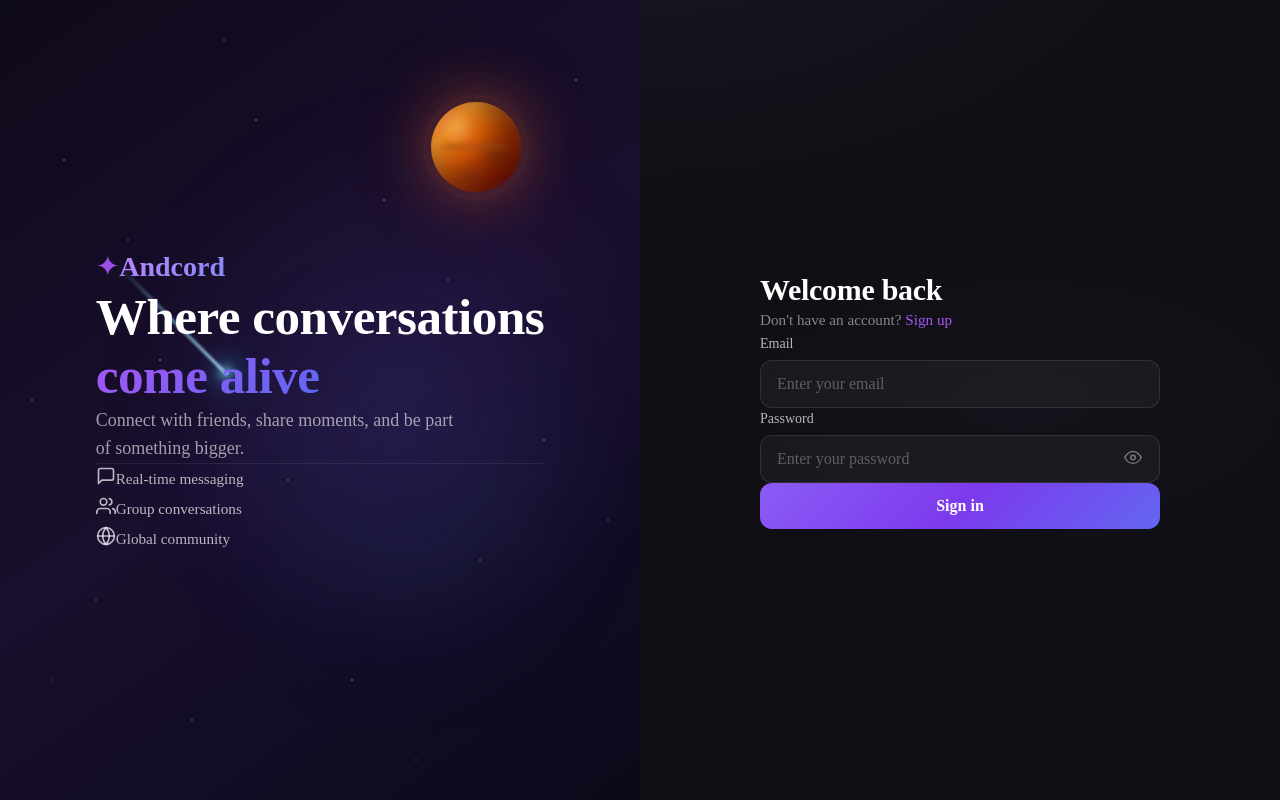
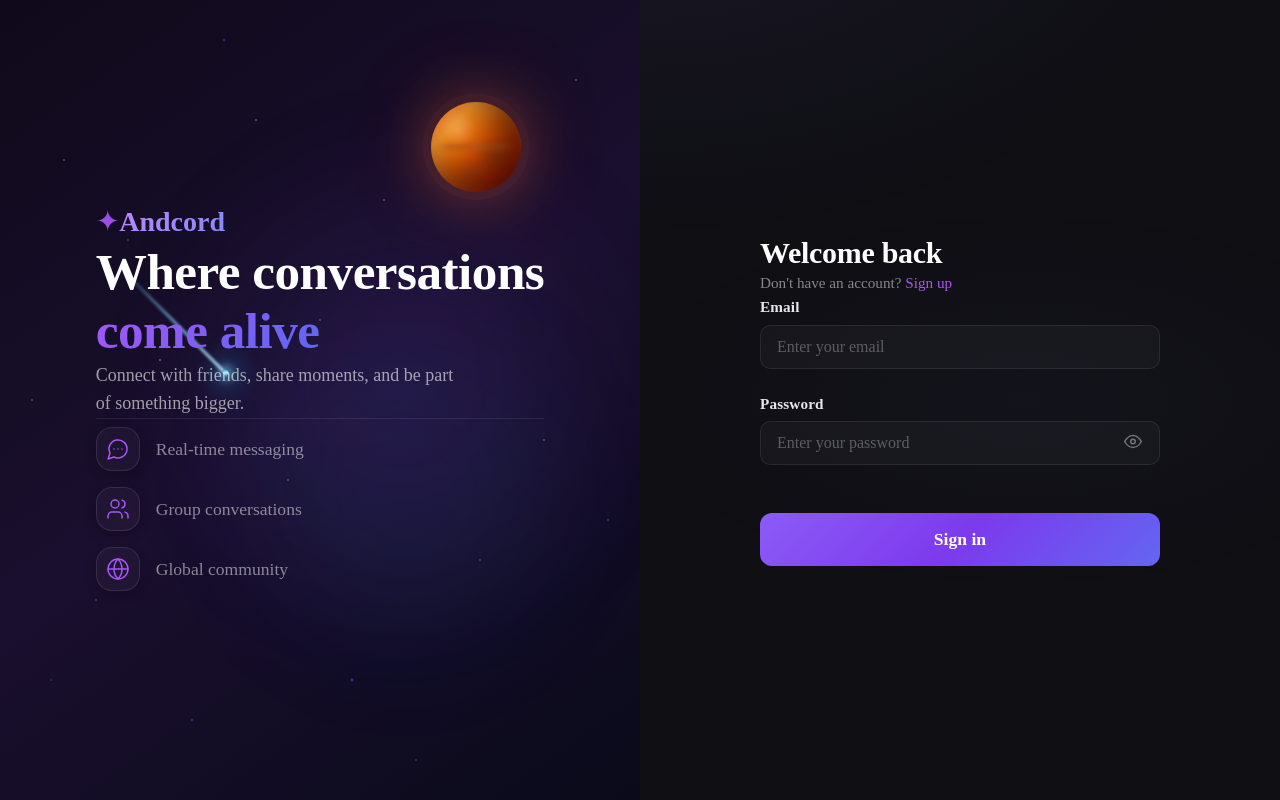
Before and after one commit to SetFodi/Andcord, a Next.js app: page /login in a window 1280 px wide. Built offline with nearby package versions, Linux system fonts and the light colour scheme; no server answers.

Commit message:
auth pos fixes

```diff
--- a/app/(auth)/auth.css
+++ b/app/(auth)/auth.css
@@ -311,18 +311,39 @@
 .feature {
     display: flex;
     align-items: center;
-    gap: var(--space-md);
-    color: rgba(255, 255, 255, 0.7);
-    font-size: 0.95rem;
-    transition: color 0.2s ease;
+    gap: var(--space-4);
+    color: rgba(255, 255, 255, 0.5);
+    font-size: 1.1rem;
+    transition: all 0.3s cubic-bezier(0.4, 0, 0.2, 1);
+    position: relative;
+    padding: var(--space-2) 0;
 }
 
 .feature:hover {
-    color: rgba(255, 255, 255, 0.95);
+    color: #ffffff;
+    transform: translateX(8px);
 }
 
 .feature-icon {
-    font-size: 1.25rem;
+    width: 44px;
+    height: 44px;
+    display: flex;
+    align-items: center;
+    justify-content: center;
+    background: rgba(255, 255, 255, 0.03);
+    border: 1px solid rgba(255, 255, 255, 0.1);
+    border-radius: var(--radius-xl);
+    color: #a855f7;
+    transition: all 0.3s ease;
+    box-shadow: 0 4px 12px rgba(0, 0, 0, 0.2);
+}
+
+.feature:hover .feature-icon {
+    background: rgba(168, 85, 247, 0.1);
+    border-color: rgba(168, 85, 247, 0.4);
+    color: #c084fc;
+    box-shadow: 0 0 20px rgba(168, 85, 247, 0.2);
+    transform: rotate(5deg);
 }
 
 /* ========================================
@@ -375,31 +396,37 @@
 .auth-form {
     display: flex;
     flex-direction: column;
-    gap: var(--space-lg);
+    gap: 24px;
+    /* Generous spacing between groups */
 }
 
 .form-group {
     display: flex;
     flex-direction: column;
     gap: 6px;
+    /* Precise spacing between label and input */
 }
 
 .form-label {
-    font-size: 0.875rem;
-    font-weight: 500;
-    color: rgba(255, 255, 255, 0.7);
+    font-size: 0.95rem;
+    /* More balanced ratio */
+    font-weight: 600;
+    color: rgba(255, 255, 255, 0.9);
+    margin-bottom: 0;
+    letter-spacing: 0.01em;
 }
 
 .form-input {
     width: 100%;
-    padding: 14px 16px;
+    padding: 12px 16px;
+    /* Slightly sleeker height */
     font-size: 1rem;
     font-family: inherit;
     color: #ffffff;
-    background: rgba(255, 255, 255, 0.04);
-    border: 1px solid rgba(255, 255, 255, 0.1);
-    border-radius: 12px;
-    transition: all 0.25s ease;
+    background: rgba(255, 255, 255, 0.03);
+    border: 1px solid rgba(255, 255, 255, 0.08);
+    border-radius: 10px;
+    transition: all 0.25s cubic-bezier(0.4, 0, 0.2, 1);
 }
 
 .form-input::placeholder {
@@ -488,9 +515,9 @@
 /* Submit button */
 .auth-button {
     width: 100%;
-    padding: 14px 24px;
-    margin-top: var(--space-sm);
-    font-size: 1rem;
+    padding: 16px 24px;
+    margin-top: var(--space-6);
+    font-size: 1.1rem;
     font-weight: 600;
     font-family: inherit;
     color: #ffffff;
--- a/app/(auth)/login/page.tsx
+++ b/app/(auth)/login/page.tsx
@@ -8,25 +8,28 @@ import '../auth.css';
 
 // Professional SVG icons
 const MessageIcon = () => (
-    <svg width="20" height="20" viewBox="0 0 24 24" fill="none" stroke="currentColor" strokeWidth="2" strokeLinecap="round" strokeLinejoin="round">
-        <path d="M21 15a2 2 0 0 1-2 2H7l-4 4V5a2 2 0 0 1 2-2h14a2 2 0 0 1 2 2z" />
+    <svg width="24" height="24" viewBox="0 0 24 24" fill="none" stroke="currentColor" strokeWidth="1.5" strokeLinecap="round" strokeLinejoin="round">
+        <path d="M7.9 20A9 9 0 1 0 4 16.1L2 22Z" />
+        <path d="M8 12h.01" />
+        <path d="M12 12h.01" />
+        <path d="M16 12h.01" />
     </svg>
 );
 
 const UsersIcon = () => (
-    <svg width="20" height="20" viewBox="0 0 24 24" fill="none" stroke="currentColor" strokeWidth="2" strokeLinecap="round" strokeLinejoin="round">
-        <path d="M17 21v-2a4 4 0 0 0-4-4H5a4 4 0 0 0-4 4v2" />
+    <svg width="24" height="24" viewBox="0 0 24 24" fill="none" stroke="currentColor" strokeWidth="1.5" strokeLinecap="round" strokeLinejoin="round">
+        <path d="M16 21v-2a4 4 0 0 0-4-4H6a4 4 0 0 0-4 4v2" />
         <circle cx="9" cy="7" r="4" />
-        <path d="M23 21v-2a4 4 0 0 0-3-3.87" />
+        <path d="M22 21v-2a4 4 0 0 0-3-3.87" />
         <path d="M16 3.13a4 4 0 0 1 0 7.75" />
     </svg>
 );
 
 const GlobeIcon = () => (
-    <svg width="20" height="20" viewBox="0 0 24 24" fill="none" stroke="currentColor" strokeWidth="2" strokeLinecap="round" strokeLinejoin="round">
+    <svg width="24" height="24" viewBox="0 0 24 24" fill="none" stroke="currentColor" strokeWidth="1.5" strokeLinecap="round" strokeLinejoin="round">
         <circle cx="12" cy="12" r="10" />
-        <line x1="2" y1="12" x2="22" y2="12" />
-        <path d="M12 2a15.3 15.3 0 0 1 4 10 15.3 15.3 0 0 1-4 10 15.3 15.3 0 0 1-4-10 15.3 15.3 0 0 1 4-10z" />
+        <path d="M12 2a14.5 14.5 0 0 0 0 20 14.5 14.5 0 0 0 0-20" />
+        <path d="M2 12h20" />
     </svg>
 );
 
```
